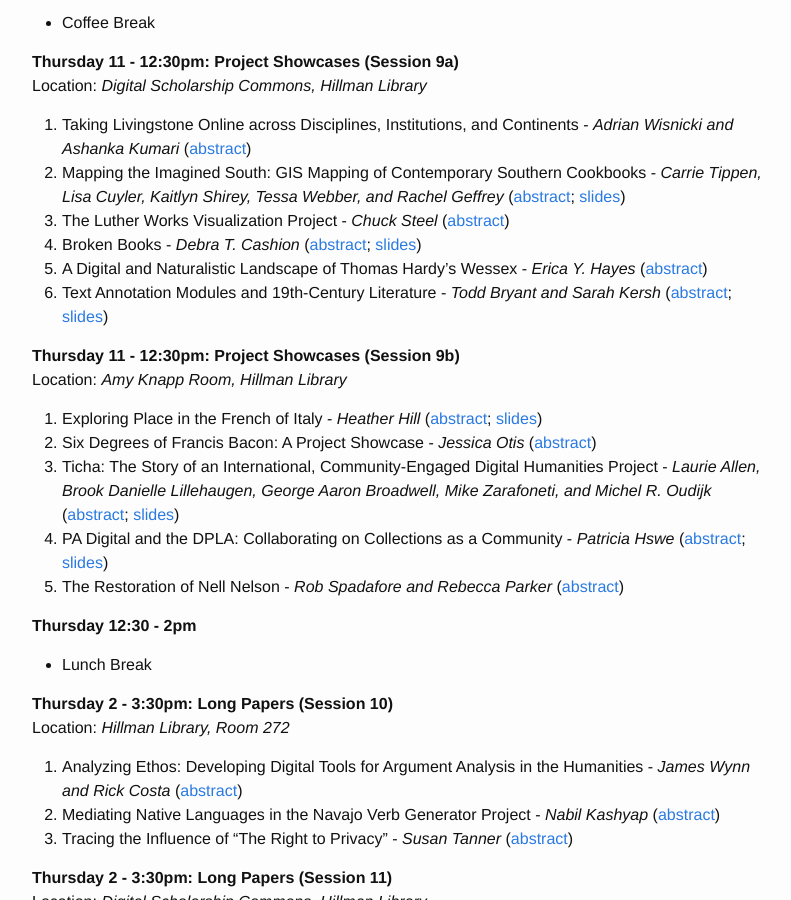
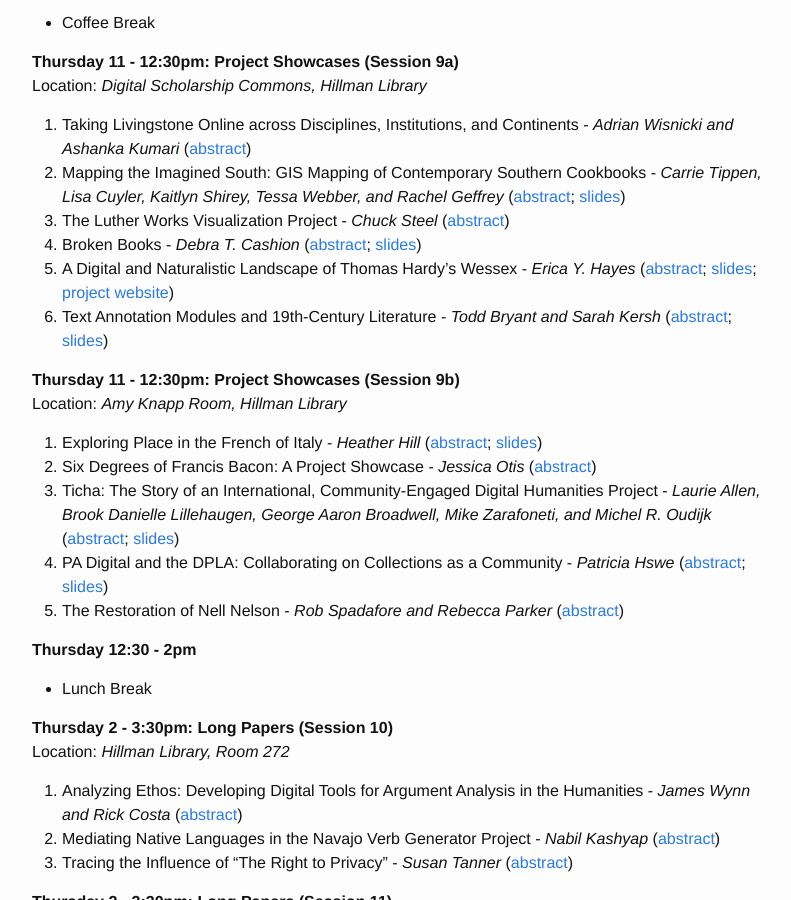
Before and after one commit to KeystoneDH/2016, a Jekyll site: the page built from schedule.md, in a window 1280 px wide and 900 px high, scrolled down 2922 px. Shown: the whole window, without its empty margins (238-1029 px from the left). Built offline with Jekyll 4.4.1, drawn with Linux system fonts in a browser that asks for light colours.

Commit message:
Update schedule.md

```diff
--- a/schedule.md
+++ b/schedule.md
@@ -120,7 +120,7 @@ Location: _Digital Scholarship Commons, Hillman Library_
 1. Mapping the Imagined South: GIS Mapping of Contemporary Southern Cookbooks - *Carrie Tippen,  Lisa Cuyler, Kaitlyn Shirey, Tessa Webber, and Rachel Geffrey* ([abstract](/2016/abstracts/#submission-6); [slides](http://www.slideshare.net/KeystoneDH/mapping-the-imagined-south))
 1. The Luther Works Visualization Project - *Chuck Steel* ([abstract](/2016/abstracts/#submission-8))
 1. Broken Books - *Debra T. Cashion* ([abstract](/2016/abstracts/#submission-11); [slides](http://brokenbooks.omeka.net/exhibits/show/llangattock))
-1. A Digital and Naturalistic Landscape of Thomas Hardy’s Wessex - *Erica Y. Hayes* ([abstract](/2016/abstracts/#submission-14))
+1. A Digital and Naturalistic Landscape of Thomas Hardy’s Wessex - *Erica Y. Hayes* ([abstract](/2016/abstracts/#submission-14); [slides](http://www.slideshare.net/KeystoneDH/a-digital-and-naturalistic-landscape-of-thomas-hardys-wessex-63914406); [project website](http://scalar.usc.edu/works/mapping-wessex))
 1. Text Annotation Modules and 19th-Century Literature - *Todd Bryant and Sarah Kersh* ([abstract](/2016/abstracts/#submission-51); [slides](http://www.slideshare.net/KeystoneDH/text-annotation-modules-and-19thcentury-literature))
 
 
```
